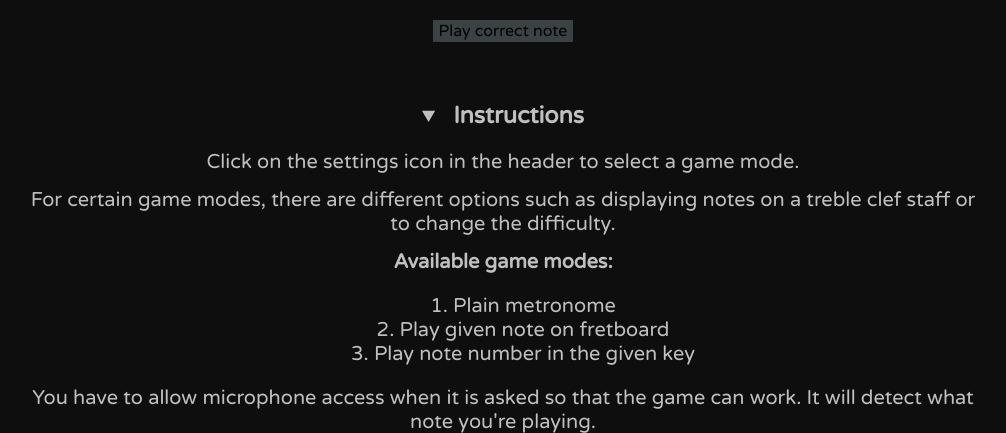
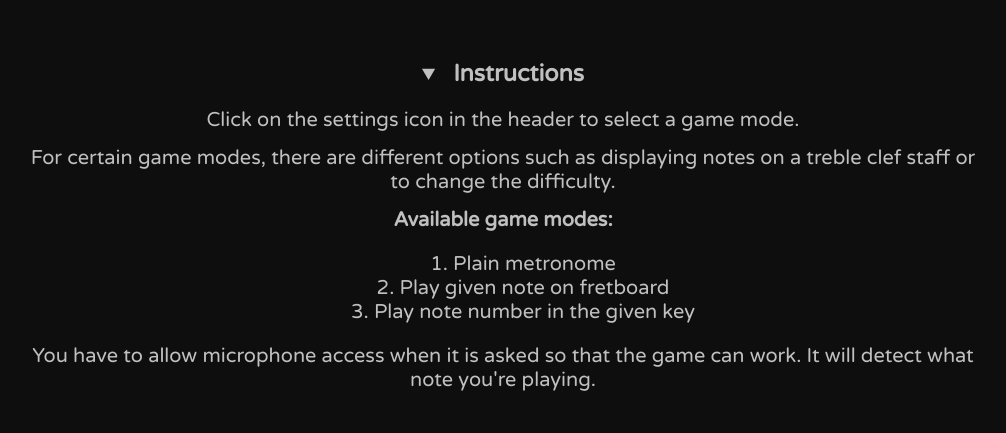
Before and after one commit to samuelgfeller/guitar-trainer, a PHP site: page / in a window 1280 px wide. Shown: the part 122-555 px from the top of the page, without its empty margins (137-1143 px from the left). Run offline with PHP 8.4, Linux system fonts and the light colour scheme; some libraries are stand-ins or nearby versions.

Commit message:
Removed dev btn [SG-122]

```diff
--- a/index.php
+++ b/index.php
@@ -71,7 +71,7 @@ if (file_exists(__DIR__ . '/config/env.php')) {
         <img class="icon" id="start-stop-btn" src="src/assets/images/play-icon.svg">
     </div>
 </header>
-<button id="simulate-correct-note" style="font-size: 16px; background: #3c4143;margin: 20px auto 0; display: block; border:none">Play correct note</button>
+<!--<button id="simulate-correct-note" style="font-size: 16px; background: #3c4143;margin: 20px auto 0; display: block; border:none">Play correct note</button>-->
 <main id="game-container">
     <!--<div id="progress-bar-title-div">-->
     <!--    <span>Challenging notes count</span>-->
```
